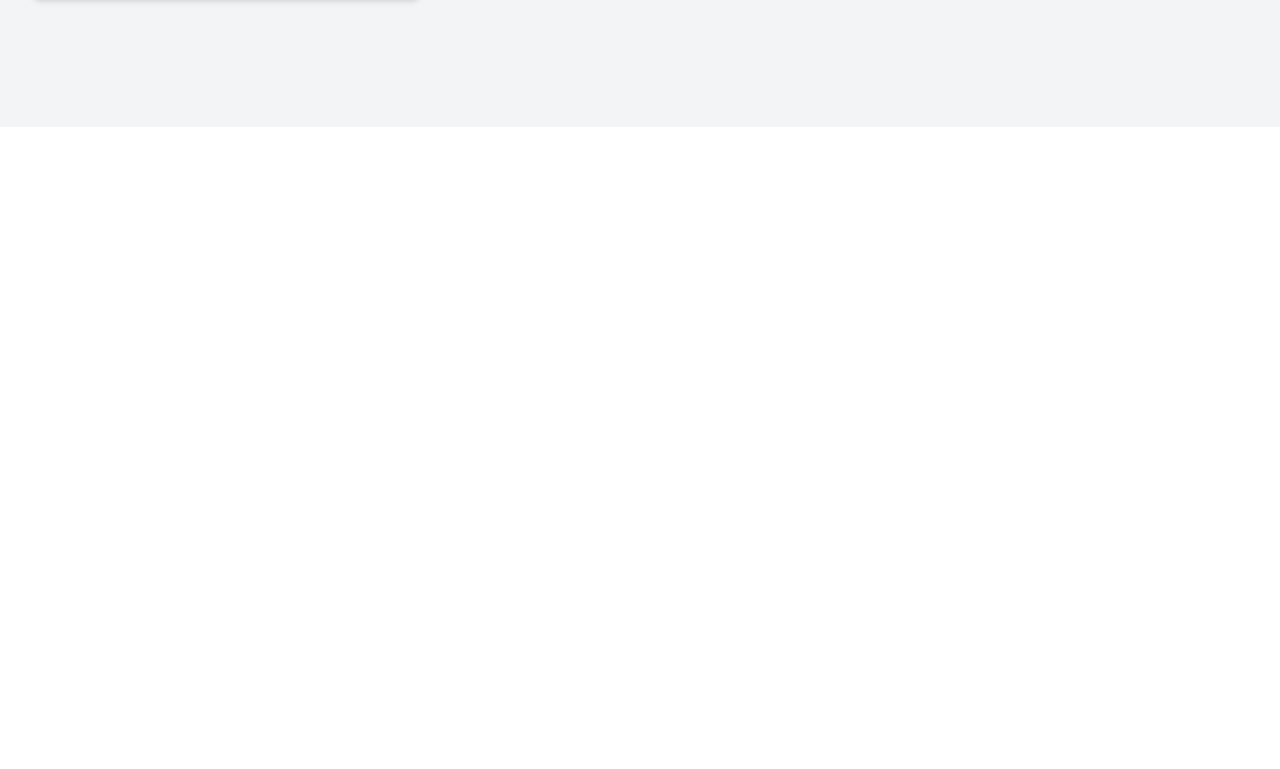
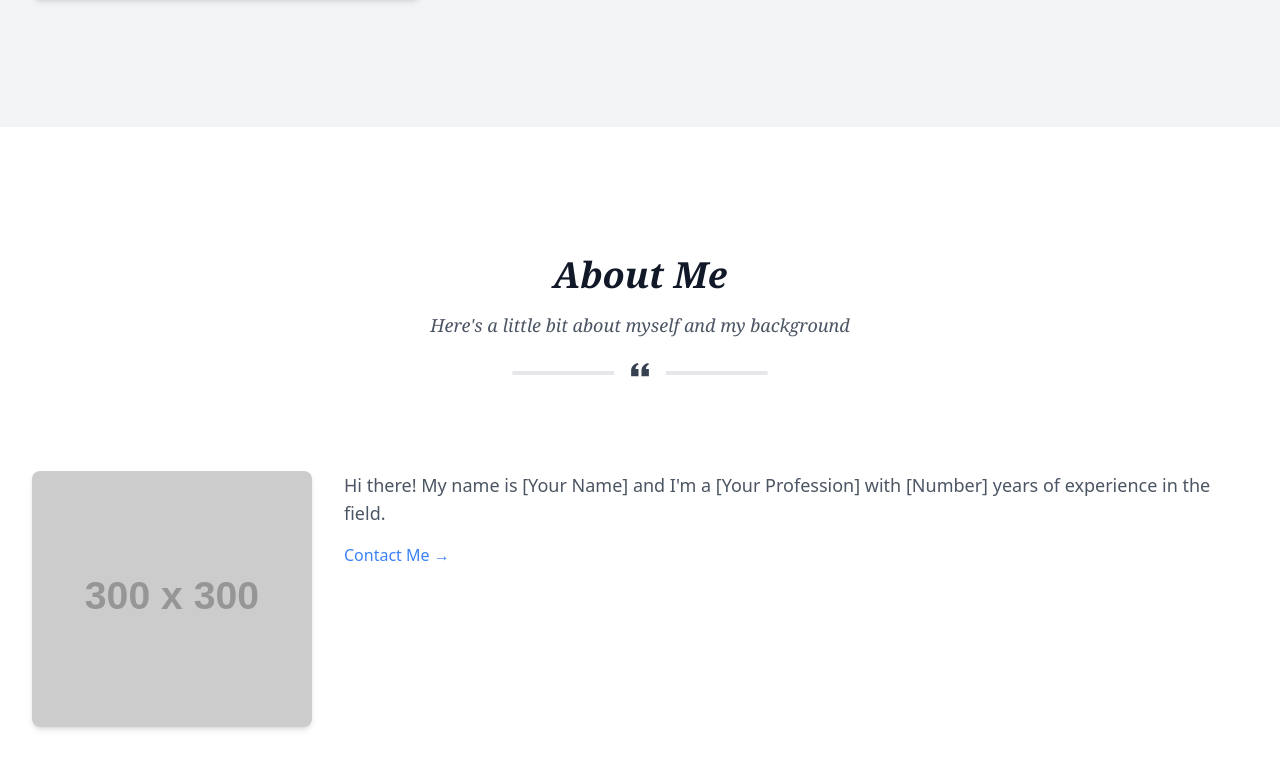
Before and after one commit to johnbthedev/johnbthe.dev, a React (Vite) app in the folder frontend/: page / in a window 1280 px wide. Shown: the part 2297-3066 px from the top of the page. Before the commit the page ends 2424 px from the top, so only its background shows below. Built offline with nearby package versions, Linux system fonts and the light colour scheme.

Commit message:
added complete About component

```diff
--- a/frontend/src/App.jsx
+++ b/frontend/src/App.jsx
@@ -2,6 +2,7 @@ import Navbar from "./components/Navbar";
 import Hero from "./components/Hero";
 import Blog from "./components/Blog";
 import Portfolio from "./components/Portfolio";
+import About from "./components/About";
 
 export default function App() {
   return (
@@ -10,6 +11,7 @@ export default function App() {
       <Hero />
       <Blog />
       <Portfolio />
+      <About />
     </>
   );
 }
--- /dev/null
+++ b/frontend/src/components/About.jsx
@@ -0,0 +1,53 @@
+import React from "react";
+
+export default function About() {
+  return (
+    <section id="about" className="relative">
+      <div className="w-full m-auto max-w-7xl py-16 px-4 sm:px-6 lg:px-8 lg:py-32">
+        <div className="w-full m-auto">
+          <div className="text-center font-serif italic mb-16">
+            <h1 className="text-4xl text-gray-900 font-bold mb-4">About Me</h1>
+            <p className="text-lg text-gray-600">
+              Here's a little bit about myself and my background
+            </p>
+            <div className="inline-flex items-center justify-center w-full">
+              <hr className="w-64 h-1 my-8 bg-gray-200 border-0 rounded dark:bg-gray-700" />
+              <div className="absolute px-4 -translate-x-1/2 bg-white left-1/2 dark:bg-gray-900">
+                <svg
+                  aria-hidden="true"
+                  className="w-5 h-5 text-gray-700 dark:text-gray-300"
+                  viewBox="0 0 24 27"
+                  fill="none"
+                  xmlns="http://www.w3.org/2000/svg"
+                >
+                  <path
+                    d="M14.017 18L14.017 10.609C14.017 4.905 17.748 1.039 23 0L23.995 2.151C21.563 3.068 20 5.789 20 8H24V18H14.017ZM0 18V10.609C0 4.905 3.748 1.038 9 0L9.996 2.151C7.563 3.068 6 5.789 6 8H9.983L9.983 18L0 18Z"
+                    fill="currentColor"
+                  />
+                </svg>
+              </div>
+            </div>
+          </div>
+          <div className="flex flex-wrap -mx-4">
+            <div className="w-full md:w-1/4 mb-6 px-4">
+              <img
+                src="https://placehold.it/300x300"
+                alt="Profile Image"
+                className="h-64 w-full object-cover object-center rounded-lg shadow-md"
+              />
+            </div>
+            <div className="w-full md:w-3/4 px-4">
+              <p className="text-lg text-gray-600 mb-4">
+                Hi there! My name is [Your Name] and I'm a [Your Profession]
+                with [Number] years of experience in the field.
+              </p>
+              <a href="#" className="text-blue-500 hover:text-blue-700">
+                Contact Me &rarr;
+              </a>
+            </div>
+          </div>
+        </div>
+      </div>
+    </section>
+  );
+}
```
